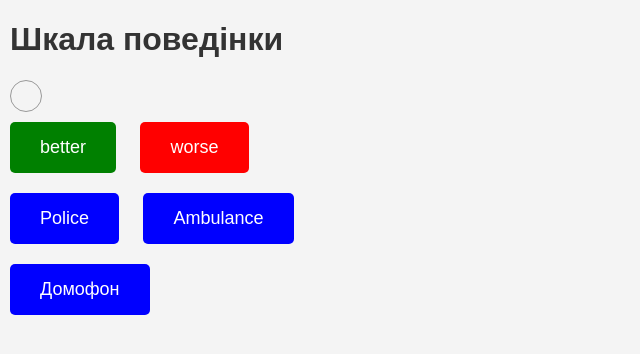
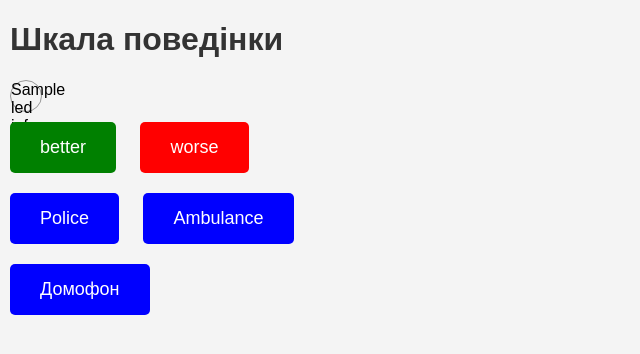
Before and after one commit to steppehare/harmfulness_tool, a Flask app: template templates/index_color_class.html in a window 1280 px wide. Shown: the top 354 px of the page, without its empty margins (0-640 px from the left). Run offline with Flask 3, Linux system fonts and the light colour scheme; the template is opened without the code that fills it: most values are stand-ins (such as "Sample title", 1, 10 or a date in 2020).

Commit message:
Play with blinking #4

```diff
--- a/main.py
+++ b/main.py
@@ -124,7 +124,7 @@ class ColorManager:
     def get_box_items(self):
         ui_dict = {}
         for item in self.box_items.values():
-            ui_dict[item.led_name] = item.led_color
+            ui_dict[item.led_name] = (item.led_color, item.led_status)
         return ui_dict
 
 color_manager = ColorManager()
--- a/templates/index_color_class.html
+++ b/templates/index_color_class.html
@@ -88,8 +88,8 @@
         <h1>Шкала поведінки</h1>
 
         <div class="boxes-container">
-            {% for led_name, led_color in box_items.items() %}
-                <div id="{{ led_name }}" class="box {{ led_color }}"></div>
+            {% for led_name, led_info in box_items.items() %}
+                <div id="{{ led_name }}" class="box {{ led_info[0] }}">{{ led_info[1] }}</div>
             {% endfor %}
         </div>
 
```
